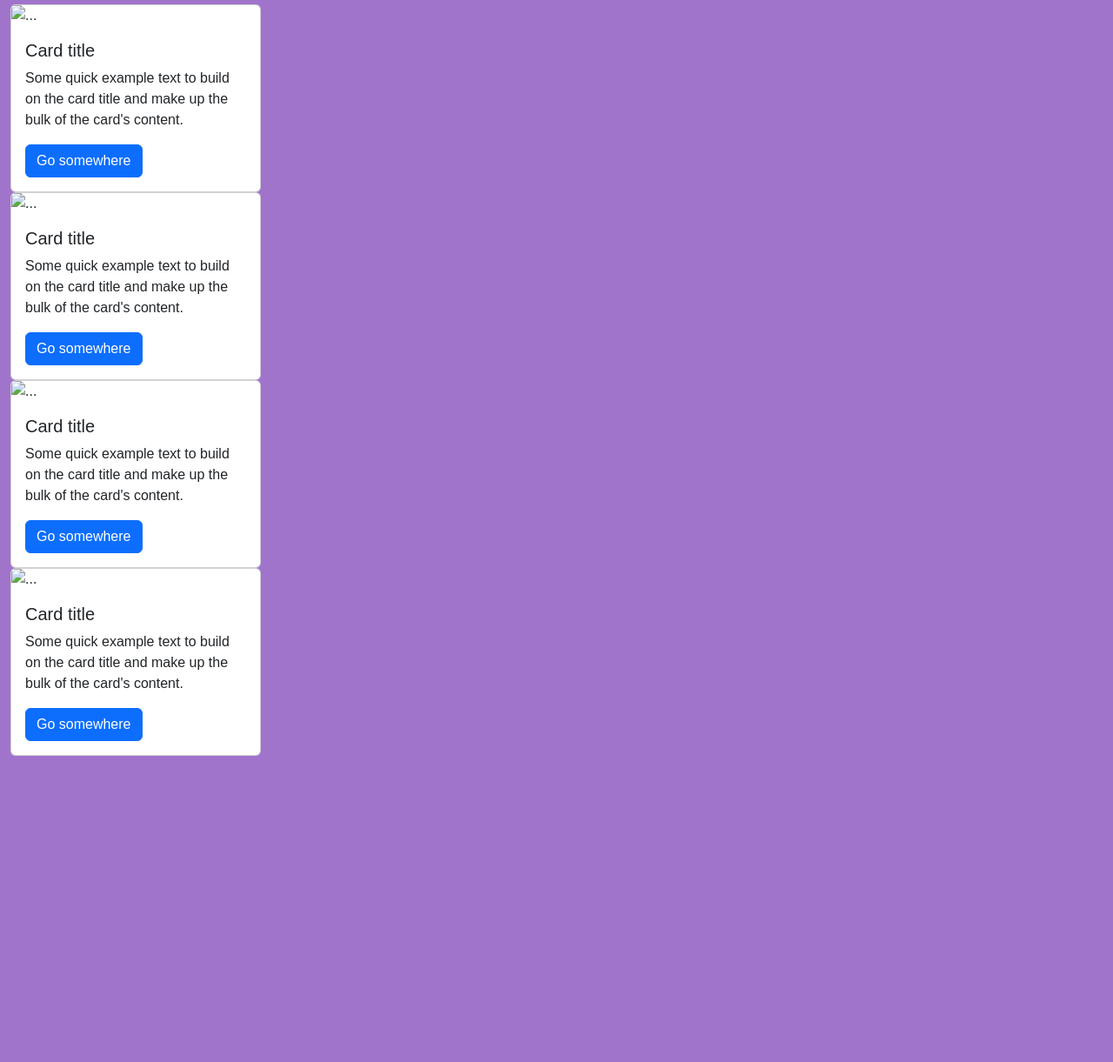
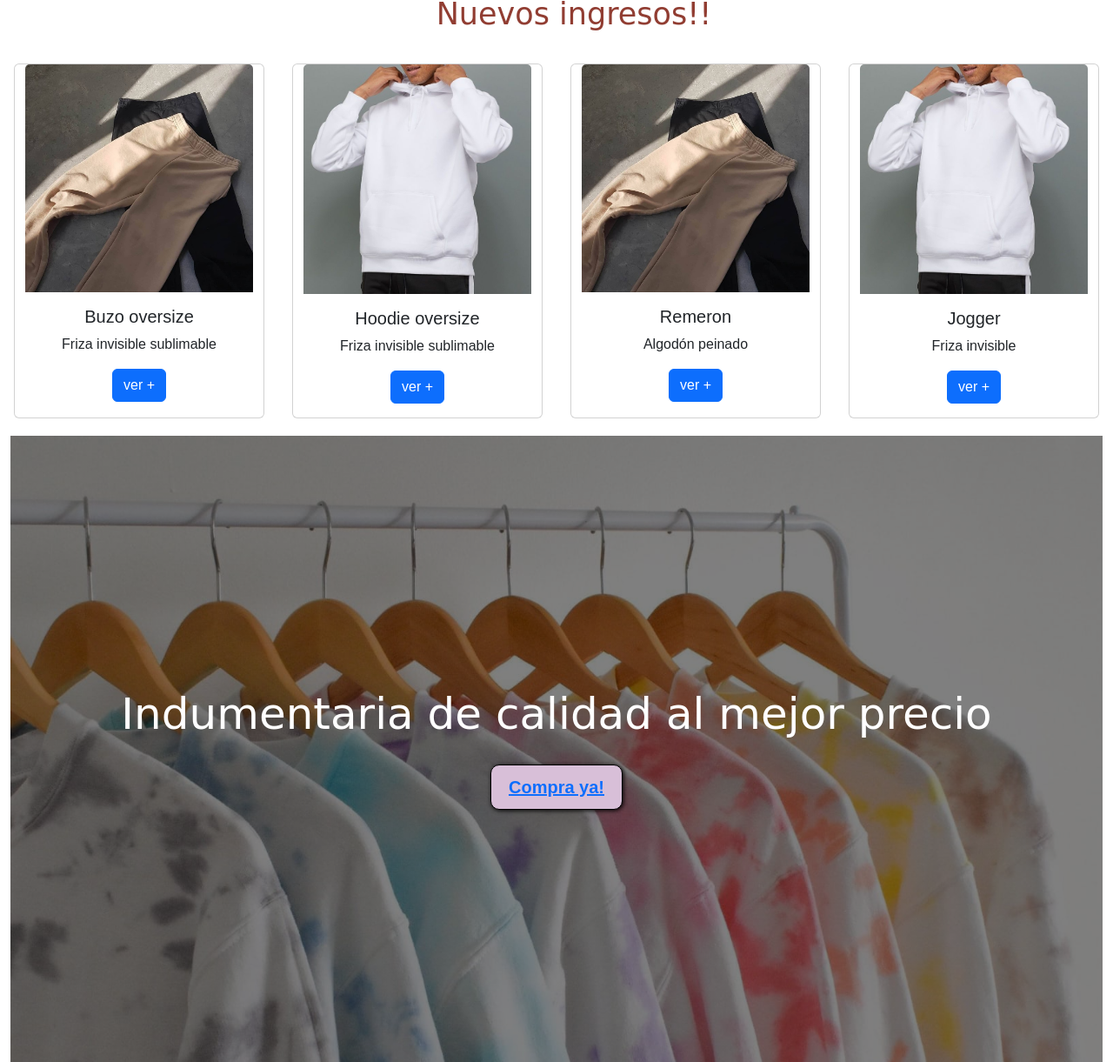
Before and after one commit to marleneczaki/paginaWebBootstrapMarleneCzarniecki, a plain HTML site: page index.html in a window 1280 px wide. Shown: the part 760-1981 px from the top of the page at 87% size. Before the commit the page ends 1629 px from the top, so only its background shows below. Drawn offline with nearby package versions, Linux system fonts and the light colour scheme; a web font is replaced by a local one.

Commit message:
Trabaje con Bootstrap en Index y Contactos

```diff
--- a/assets/css/style.css
+++ b/assets/css/style.css
@@ -1,7 +1,13 @@
 @import url('https://fonts.googleapis.com/css2?family=Trispace:wght@200&display=swap');
-body{
+@import url('https://fonts.googleapis.com/css2?family=Diplomata+SC&display=swap');
+*{
     font-family: 'Trispace', sans-serif;
-    background-color: rgb(161, 116, 204);
+    margin: 0;
+    padding: 0;
+}
+.fontClass{
+    font-family: 'Diplomata SC', cursive;
+    color: rgb(145, 61, 50);
 }
 .tamañoImg{
     width: 64px;
@@ -9,8 +15,62 @@ body{
 .tamañoTitle{
     font-size: 35px;
     font-optical-sizing: 20px;
-    color: yellow;
+    margin: 20px;
+    padding: 10px;
 }
-.navbar{
-    background-color: green;
+.colorCont{
+    background-color: rgb(145, 61, 50);
 }
+.subrayado{
+    text-decoration: none;
+    color: white;
+}
+.subrayado a:hover{
+    color: rgb(74, 238, 4);
+}
+form{
+    background-image:linear-gradient(0deg,
+    rgba(0,0,0,0.5),
+    rgba(0,0,0,0.5)
+    )
+    , url("../img/hero.jpg");
+    padding: 20px;
+    border-radius: 12px;
+}
+#hero{
+    display: flex;
+    align-items: center;
+    justify-content: center;
+    text-align: center;
+    flex-direction: column;
+    height: 90vh;
+   background-image:linear-gradient(0deg,
+    rgba(0,0,0,0.5),
+    rgba(0,0,0,0.5)
+    )
+    , url("../img/hero.jpg");
+   background-repeat: no-repeat;
+   background-size: cover;
+   background-position: center center;
+   margin-top: 20px;
+}
+#hero h1{
+    color: white;
+    font-size: 50px;
+    font-family: 'Diplomata SC', cursive;
+}
+#hero button{
+        font-size: 20px;
+        font-weight: bold;
+        padding: 10px 20px;
+        border-radius: 10px;
+        border: 1px solid black;
+        box-shadow: 1px 1px 5px black;
+        color:black;
+        background-color:thistle;
+        margin-top: 20px;
+}
+#hero ul{
+    text-decoration: none;
+    color: rgb(229, 147, 23);
+}
--- a/index.html
+++ b/index.html
@@ -13,6 +13,10 @@
 <body class="container-fluid">
 
     <header>
+        <div class="colorCont d-flex justify-content-center">
+          <a class="subrayado" href="https://api.whatsapp.com/send/?phone=5491135974351" target="blank">Contactanos al +54 9 113597-4351</a>
+        </div>
+
         <nav class="navbar navbar-expand-lg bg-light">
             <div class="container-fluid">
               <a class="navbar-brand" href="https://www.instagram.com/czaki.clothes/" target="blank">
@@ -47,7 +51,7 @@
 
     <main>
 
-        <div id="carousel" class="carousel slide" data-bs-ride="true">
+        <div id="carouselExampleIndicators" class="carousel slide" data-bs-ride="true">
             <div class="carousel-indicators">
               <button type="button" data-bs-target="#carouselExampleIndicators" data-bs-slide-to="0" class="active" aria-current="true" aria-label="Slide 1"></button>
               <button type="button" data-bs-target="#carouselExampleIndicators" data-bs-slide-to="1" aria-label="Slide 2"></button>
@@ -76,46 +80,53 @@
 
     </main>
     <aside>
-        <div class="nuestrosProductos">
-            <p class="tamañoTitle text-center">Nuevos ingresos!!</p>
+        <div class="row justify-content-around">
+            <p class="fontClass tamañoTitle text-center">Nuevos ingresos!!</p>
 
             <div class="card" style="width: 18rem;">
-                <img src="./assets/productoImg/" class="card-img-top" alt="...">
-                <div class="card-body">
-                  <h5 class="card-title">Card title</h5>
-                  <p class="card-text">Some quick example text to build on the card title and make up the bulk of the card's content.</p>
-                  <a href="#" class="btn btn-primary">Go somewhere</a>
+                <img src="./assets/productoImg/jogger.jpg" class="card-img-top" alt="...">
+                <div class="card-body text-center">
+                  <h5 class="card-title">Buzo oversize</h5>
+                  <p class="card-text">Friza invisible sublimable</p>
+                  <a href="./pages/productos.html" class="btn btn-primary">ver +</a>
                 </div>
               </div>
 
               <div class="card" style="width: 18rem;">
-                <img src="..." class="card-img-top" alt="...">
-                <div class="card-body">
-                  <h5 class="card-title">Card title</h5>
-                  <p class="card-text">Some quick example text to build on the card title and make up the bulk of the card's content.</p>
-                  <a href="#" class="btn btn-primary">Go somewhere</a>
+                <img src="./assets/productoImg/canguro.jpg" class="card-img-top" alt="...">
+                <div class="card-body text-center">
+                  <h5 class="card-title">Hoodie oversize</h5>
+                  <p class="card-text">Friza invisible sublimable</p>
+                  <a href="./pages/productos.html" class="btn btn-primary">ver +</a>
                 </div>
               </div>
 
               <div class="card" style="width: 18rem;">
-                <img src="..." class="card-img-top" alt="...">
-                <div class="card-body">
-                  <h5 class="card-title">Card title</h5>
-                  <p class="card-text">Some quick example text to build on the card title and make up the bulk of the card's content.</p>
-                  <a href="#" class="btn btn-primary">Go somewhere</a>
+                <img src="./assets/productoImg/jogger.jpg" class="card-img-top" alt="...">
+                <div class="card-body text-center">
+                  <h5 class="card-title">Remeron</h5>
+                  <p class="card-text">Algodón peinado</p>
+                  <a href="./pages/productos.html" class="btn btn-primary">ver +</a>
                 </div>
               </div>
 
               <div class="card" style="width: 18rem;">
-                <img src="..." class="card-img-top" alt="...">
-                <div class="card-body">
-                  <h5 class="card-title">Card title</h5>
-                  <p class="card-text">Some quick example text to build on the card title and make up the bulk of the card's content.</p>
-                  <a href="#" class="btn btn-primary">Go somewhere</a>
+                <img src="./assets/productoImg/canguro.jpg" class="card-img-top" alt="...">
+                <div class="card-body text-center">
+                  <h5 class="card-title">Jogger</h5>
+                  <p class="card-text">Friza invisible</p>
+                  <a href="#" class="btn btn-primary">ver +</a>
                 </div>
               </div>
 
         </div>
+
+        <section id="hero">
+            <h1>Indumentaria de calidad al mejor precio</h1>
+            <button><a href="./pages/productos.html">Compra ya!</a></button>
+        </section>
+
+
     </aside>
     <footer></footer>
 
```
Also changed, not shown: pages/contacto.html (+31 -24 lines), pages/nosotros.html (+0 -2 lines), assets/img/hero.jpg (added), assets/img/logoCarousel.jpg (added), assets/productoImg/canguro.jpg (added), assets/productoImg/jogger.jpg (added).
